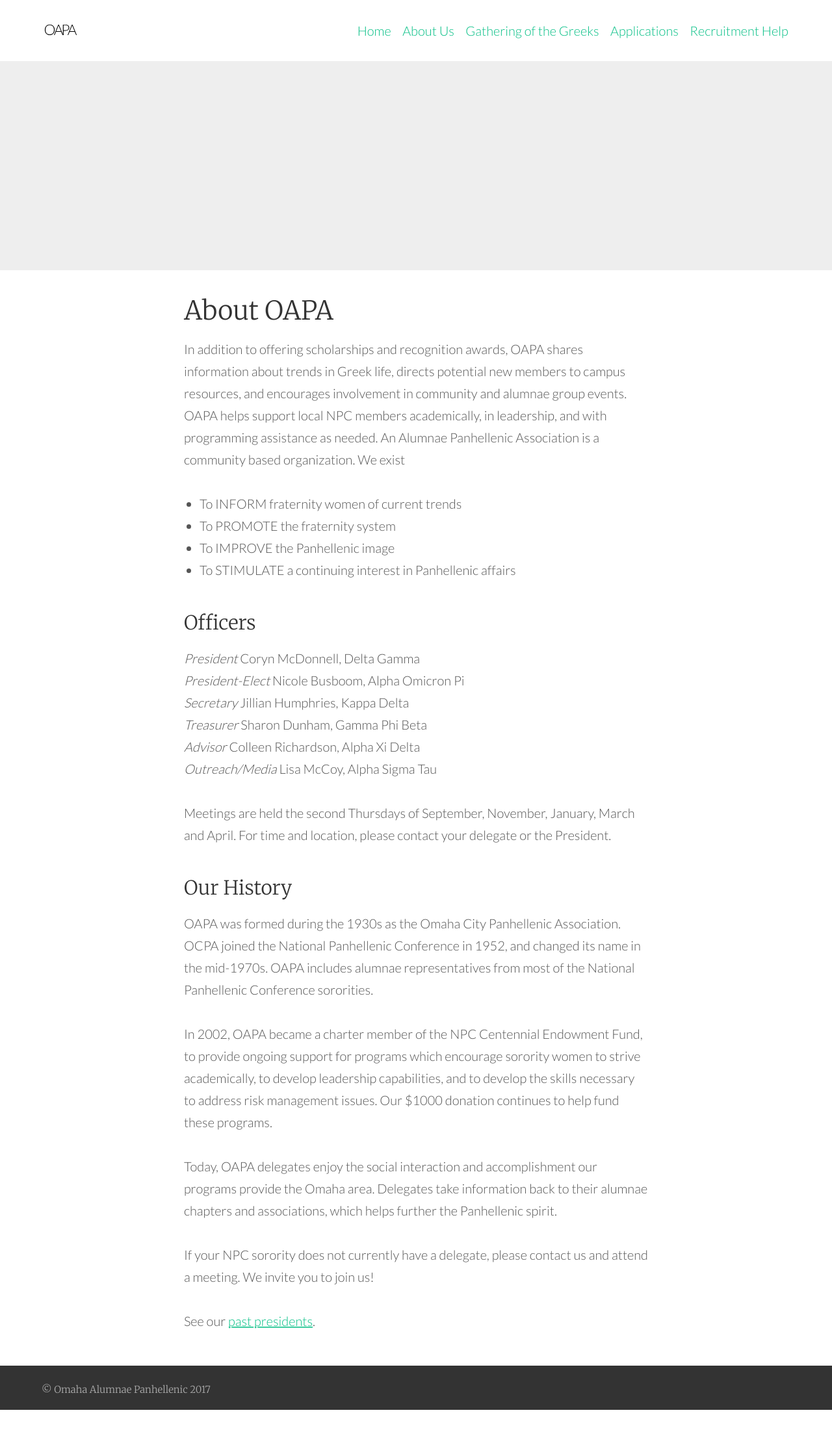
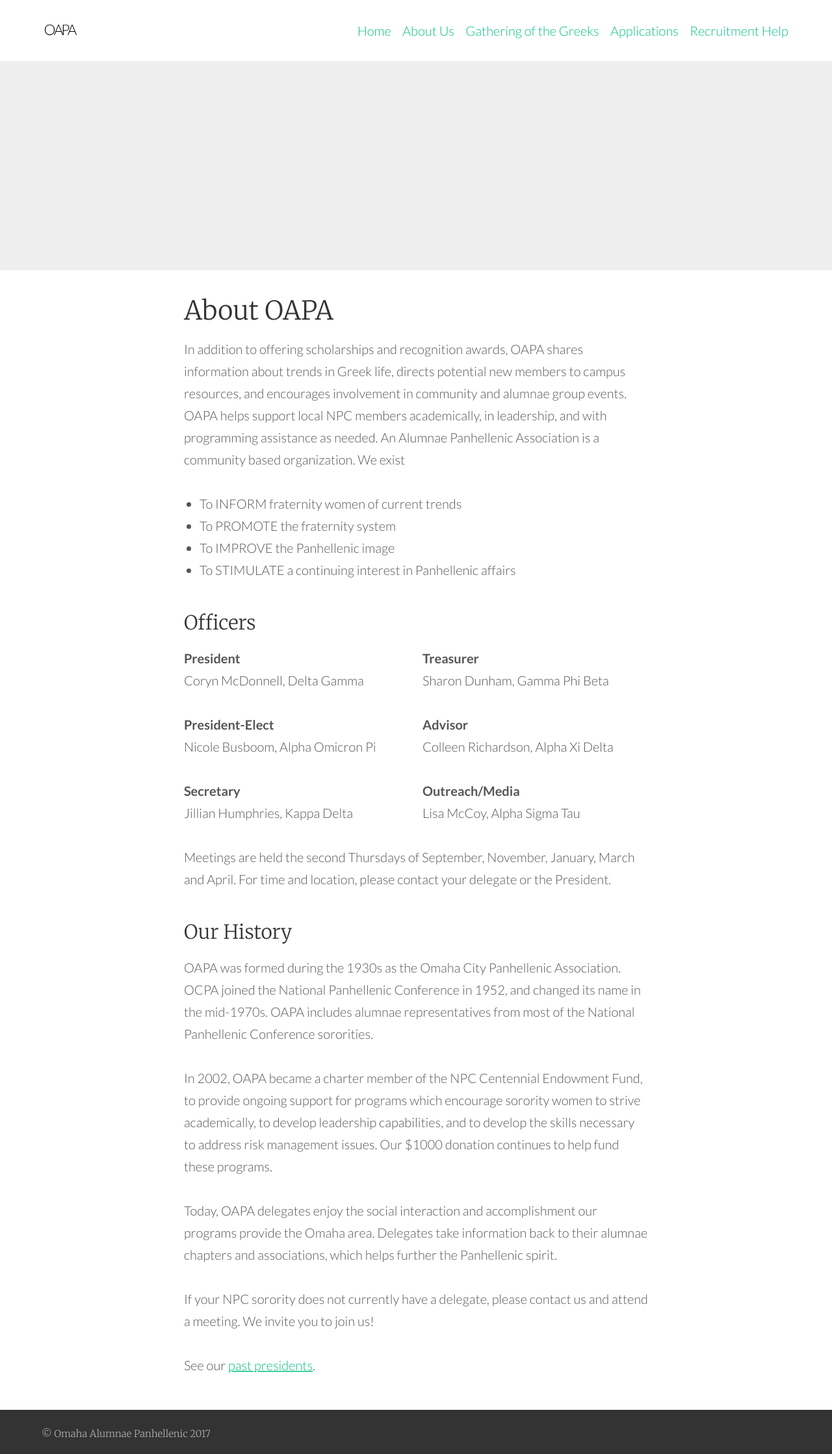
Before and after one commit to courtneyxann/oapa, a Jekyll site: the page built from docs/about-us.md, in a window 1280 px wide. Shown: the whole page at 65% size. Built offline with Jekyll 4.4.1, drawn with Linux system fonts in a browser that asks for light colours; before the commit the page ends 2170 px from its top, so only the background shows below that.

Commit message:
Adding styling to the officers section on the about page.

```diff
--- a/docs/about-us.md
+++ b/docs/about-us.md
@@ -16,12 +16,27 @@
 
 ### Officers
 
-*President* Coryn McDonnell, Delta Gamma
-*President-Elect* Nicole Busboom, Alpha Omicron Pi
-*Secretary* Jillian Humphries, Kappa Delta
-*Treasurer* Sharon Dunham, Gamma Phi Beta
-*Advisor* Colleen Richardson, Alpha Xi Delta
-*Outreach/Media* Lisa McCoy, Alpha Sigma Tau
+<div class="officers">
+
+<p><strong>President</strong><br>
+Coryn McDonnell, Delta Gamma</p>
+
+<p><strong>President-Elect</strong><br>
+Nicole Busboom, Alpha Omicron Pi</p>
+
+<p><strong>Secretary</strong><br>
+Jillian Humphries, Kappa Delta</p>
+
+<p><strong>Treasurer</strong><br>
+Sharon Dunham, Gamma Phi Beta</p>
+
+<p><strong>Advisor</strong><br>
+Colleen Richardson, Alpha Xi Delta</p>
+
+<p><strong>Outreach/Media</strong><br>
+Lisa McCoy, Alpha Sigma Tau</p>
+
+</div>
 
 Meetings are held the second Thursdays of September, November, January, March and April. For time and location, please contact your delegate or the President.
 
--- a/docs/assets/styles.scss
+++ b/docs/assets/styles.scss
@@ -466,3 +466,7 @@
   padding-top: 0;
   }
 }
+
+.about-oapa .officers {
+  column-count: 2;
+}
```
